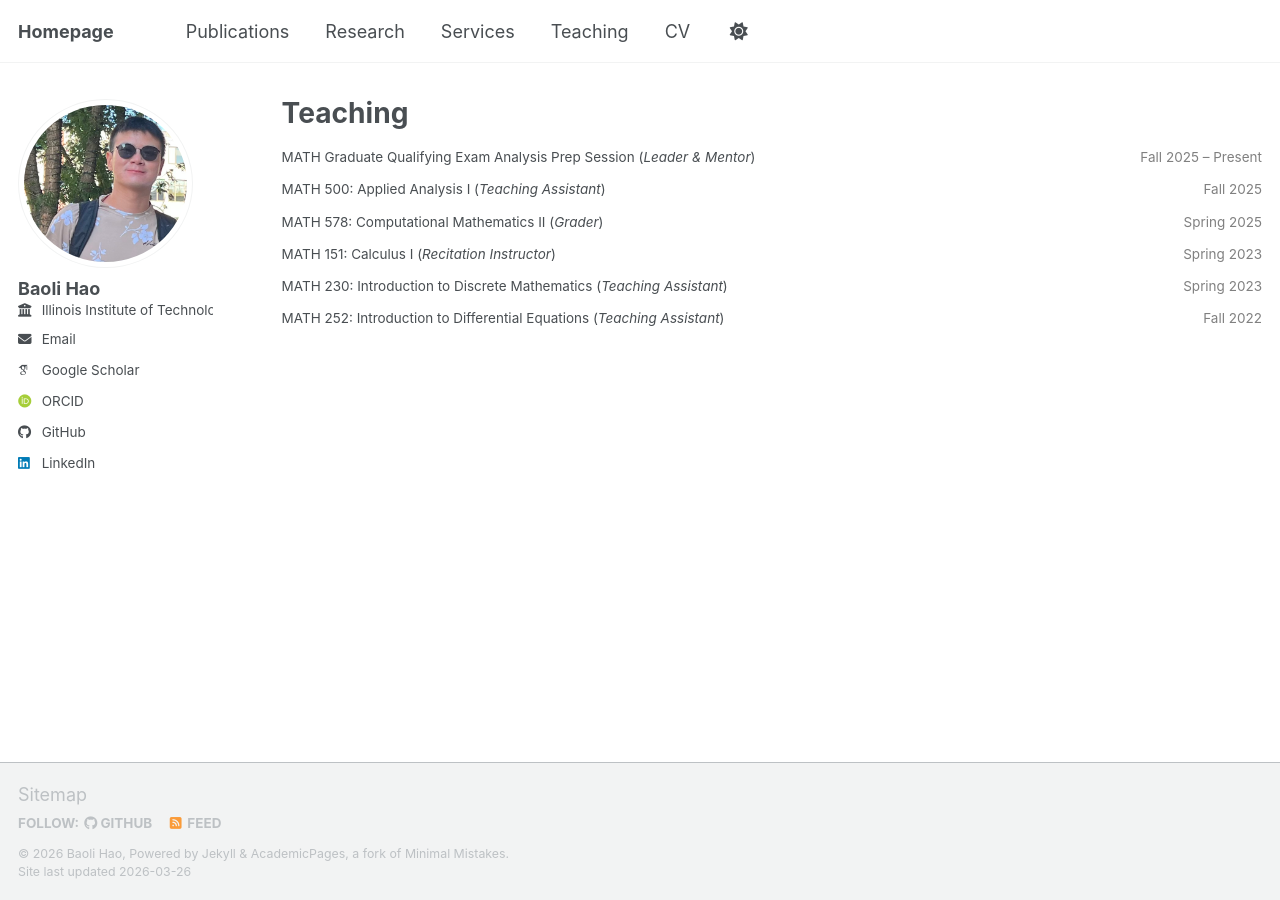
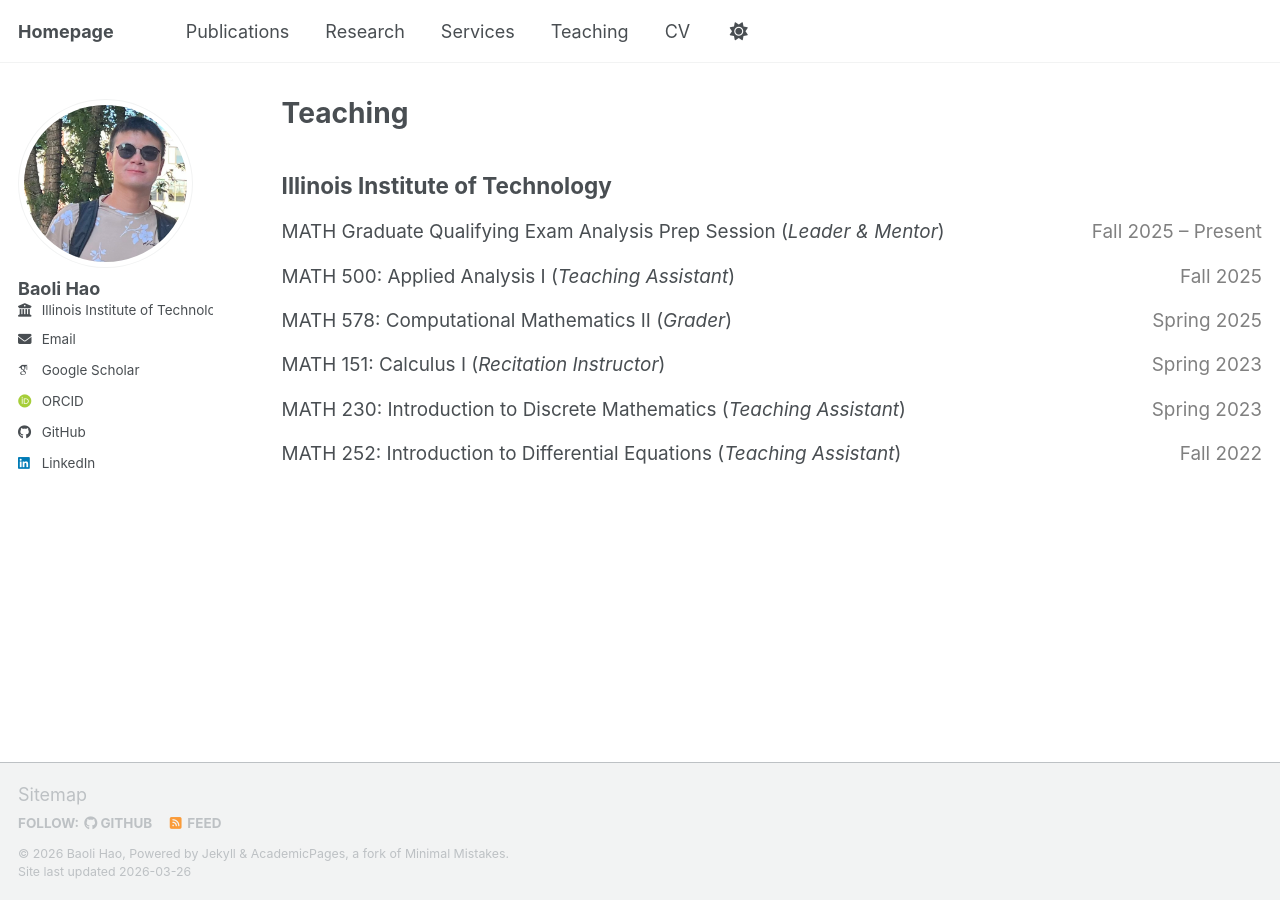
Before and after one commit to baolihao/baolihao.github.io, a Jekyll site: the page built from _pages/teaching.html, in a window 1280 px wide. Built offline with Jekyll 4.4.1, drawn with Linux system fonts in a browser that asks for light colours; some web fonts are replaced; a script bundle is joined from its source files by our own code; library files that are not in the unit come from our copies.

Commit message:
Update teaching.html

```diff
--- a/_pages/teaching.html
+++ b/_pages/teaching.html
@@ -12,29 +12,31 @@ author_profile: true
   .page__content a:hover, .archive a:hover { color: #2a5f8a; }
 </style>
 
-<table style="width:100%; border:none; border-collapse:collapse;">
+<h2>Illinois Institute of Technology</h2>
+
+<table style="width:100%; border:none; border-collapse:collapse; font-size:1.05em;">
   <tr style="border:none;">
-    <td style="border:none; vertical-align:top; padding:6px 0;">MATH Graduate Qualifying Exam Analysis Prep Session (<em>Leader &amp; Mentor</em>)</td>
-    <td style="border:none; vertical-align:top; padding:6px 0; text-align:right; white-space:nowrap; color:grey;">Fall 2025 – Present</td>
+    <td style="border:none; vertical-align:top; padding:8px 0;">MATH Graduate Qualifying Exam Analysis Prep Session (<em>Leader &amp; Mentor</em>)</td>
+    <td style="border:none; vertical-align:top; padding:8px 0; text-align:right; white-space:nowrap; color:grey;">Fall 2025 – Present</td>
   </tr>
   <tr style="border:none;">
-    <td style="border:none; vertical-align:top; padding:6px 0;">MATH 500: Applied Analysis I (<em>Teaching Assistant</em>)</td>
-    <td style="border:none; vertical-align:top; padding:6px 0; text-align:right; white-space:nowrap; color:grey;">Fall 2025</td>
+    <td style="border:none; vertical-align:top; padding:8px 0;">MATH 500: Applied Analysis I (<em>Teaching Assistant</em>)</td>
+    <td style="border:none; vertical-align:top; padding:8px 0; text-align:right; white-space:nowrap; color:grey;">Fall 2025</td>
   </tr>
   <tr style="border:none;">
-    <td style="border:none; vertical-align:top; padding:6px 0;">MATH 578: Computational Mathematics II (<em>Grader</em>)</td>
-    <td style="border:none; vertical-align:top; padding:6px 0; text-align:right; white-space:nowrap; color:grey;">Spring 2025</td>
+    <td style="border:none; vertical-align:top; padding:8px 0;">MATH 578: Computational Mathematics II (<em>Grader</em>)</td>
+    <td style="border:none; vertical-align:top; padding:8px 0; text-align:right; white-space:nowrap; color:grey;">Spring 2025</td>
   </tr>
   <tr style="border:none;">
-    <td style="border:none; vertical-align:top; padding:6px 0;">MATH 151: Calculus I (<em>Recitation Instructor</em>)</td>
-    <td style="border:none; vertical-align:top; padding:6px 0; text-align:right; white-space:nowrap; color:grey;">Spring 2023</td>
+    <td style="border:none; vertical-align:top; padding:8px 0;">MATH 151: Calculus I (<em>Recitation Instructor</em>)</td>
+    <td style="border:none; vertical-align:top; padding:8px 0; text-align:right; white-space:nowrap; color:grey;">Spring 2023</td>
   </tr>
   <tr style="border:none;">
-    <td style="border:none; vertical-align:top; padding:6px 0;">MATH 230: Introduction to Discrete Mathematics (<em>Teaching Assistant</em>)</td>
-    <td style="border:none; vertical-align:top; padding:6px 0; text-align:right; white-space:nowrap; color:grey;">Spring 2023</td>
+    <td style="border:none; vertical-align:top; padding:8px 0;">MATH 230: Introduction to Discrete Mathematics (<em>Teaching Assistant</em>)</td>
+    <td style="border:none; vertical-align:top; padding:8px 0; text-align:right; white-space:nowrap; color:grey;">Spring 2023</td>
   </tr>
   <tr style="border:none;">
-    <td style="border:none; vertical-align:top; padding:6px 0;">MATH 252: Introduction to Differential Equations (<em>Teaching Assistant</em>)</td>
-    <td style="border:none; vertical-align:top; padding:6px 0; text-align:right; white-space:nowrap; color:grey;">Fall 2022</td>
+    <td style="border:none; vertical-align:top; padding:8px 0;">MATH 252: Introduction to Differential Equations (<em>Teaching Assistant</em>)</td>
+    <td style="border:none; vertical-align:top; padding:8px 0; text-align:right; white-space:nowrap; color:grey;">Fall 2022</td>
   </tr>
 </table>
```
